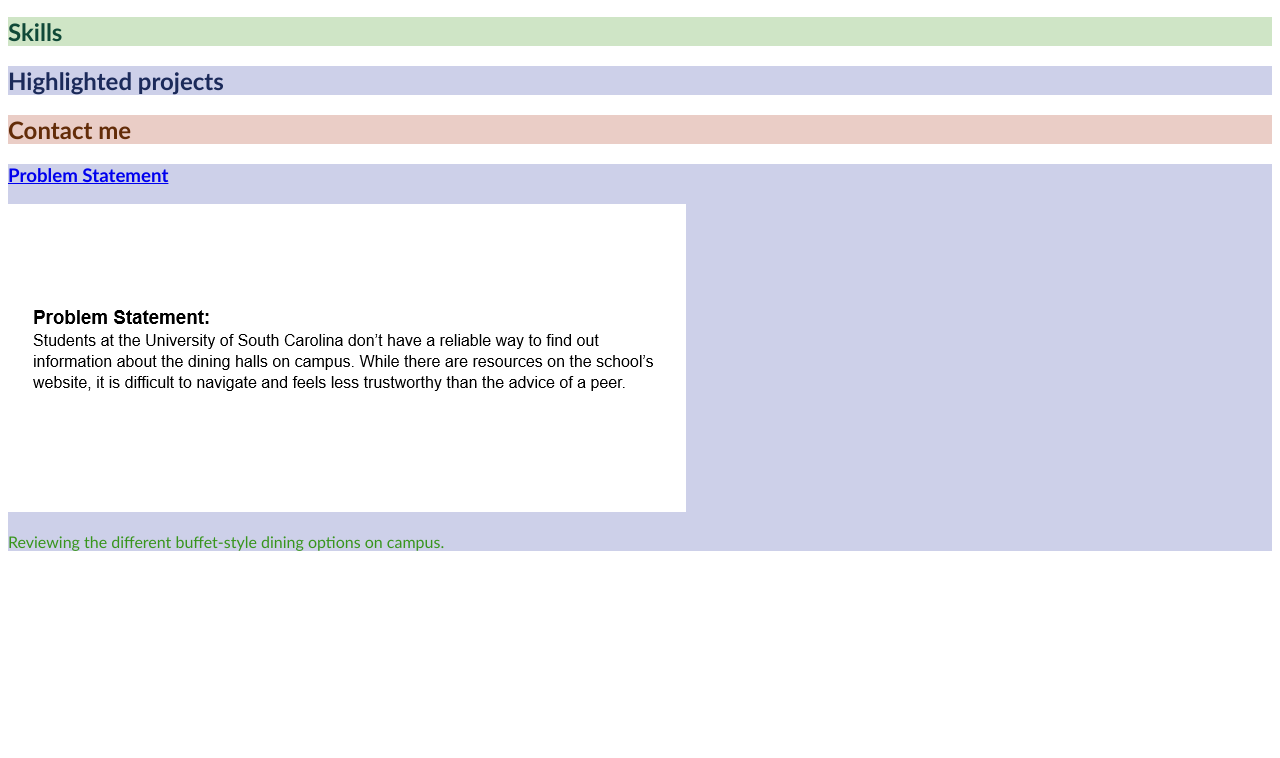
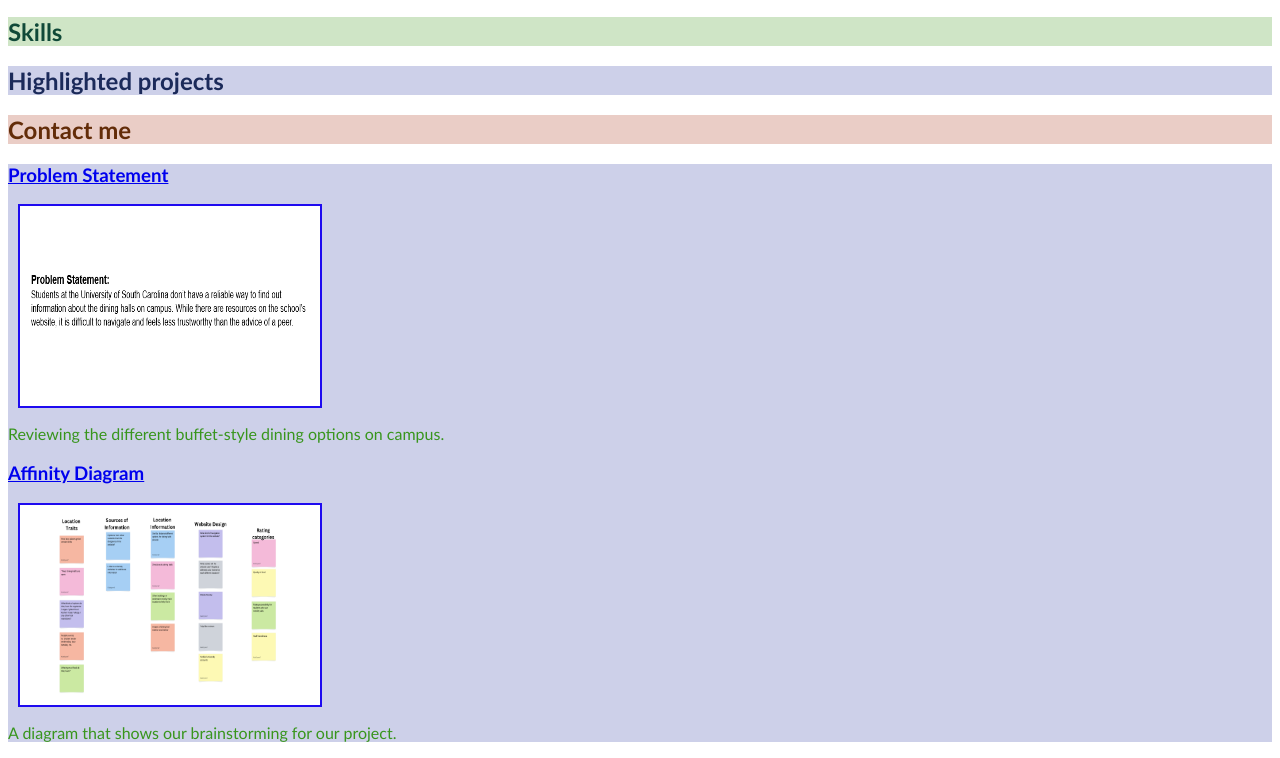
Before and after one commit to jsaur92/jsaur92.github.io, a plain HTML site: page index.html in a window 1280 px wide. Shown: the part 114-872 px from the top of the page. Before the commit the page ends 800 px from the top, so only its background shows below. Drawn offline with Linux system fonts and the light colour scheme.

Commit message:
Add files via upload

```diff
--- a/index.html
+++ b/index.html
@@ -12,12 +12,21 @@
     <div class="contact"><h2>Contact me</h2></div>
 
 	<div class = "projects">
+
 	<!-- Problem Statement Assignment -->
 	<section class="project">
 	<a href="files/statement.pdf"><h3>Problem Statement</h3></a>
 	<a href="files/statement.pdf"><img src="images/problem.png"></a>
 	<p>Reviewing the different buffet-style dining options on campus.</p>
 	</section>
+
+	<!--Affinity Diagram Assignment -->
+	<section class="project">
+	<a href="files/Affinity_DOC.pdf"><h3>Affinity Diagram</h3></a>
+	<a href="files/Affinity_DOC.pdf"><img src="images/Affinity_IMG.png"></a>
+	<p> A diagram that shows our brainstorming for our project. </p>
+	</section>
+
 	</div>
 
   </body>
--- a/styles.css
+++ b/styles.css
@@ -35,6 +35,14 @@ p {
   color: #1b2a5a;
 }
 
+.project img{
+width: 300px;
+height: 200px;
+margin: 10px;
+border: 2px solid rgb(30, 10, 240);
+display: block;
+}
+
 .contact {
   background: #eacdc6;
   color: #632c08;
```
